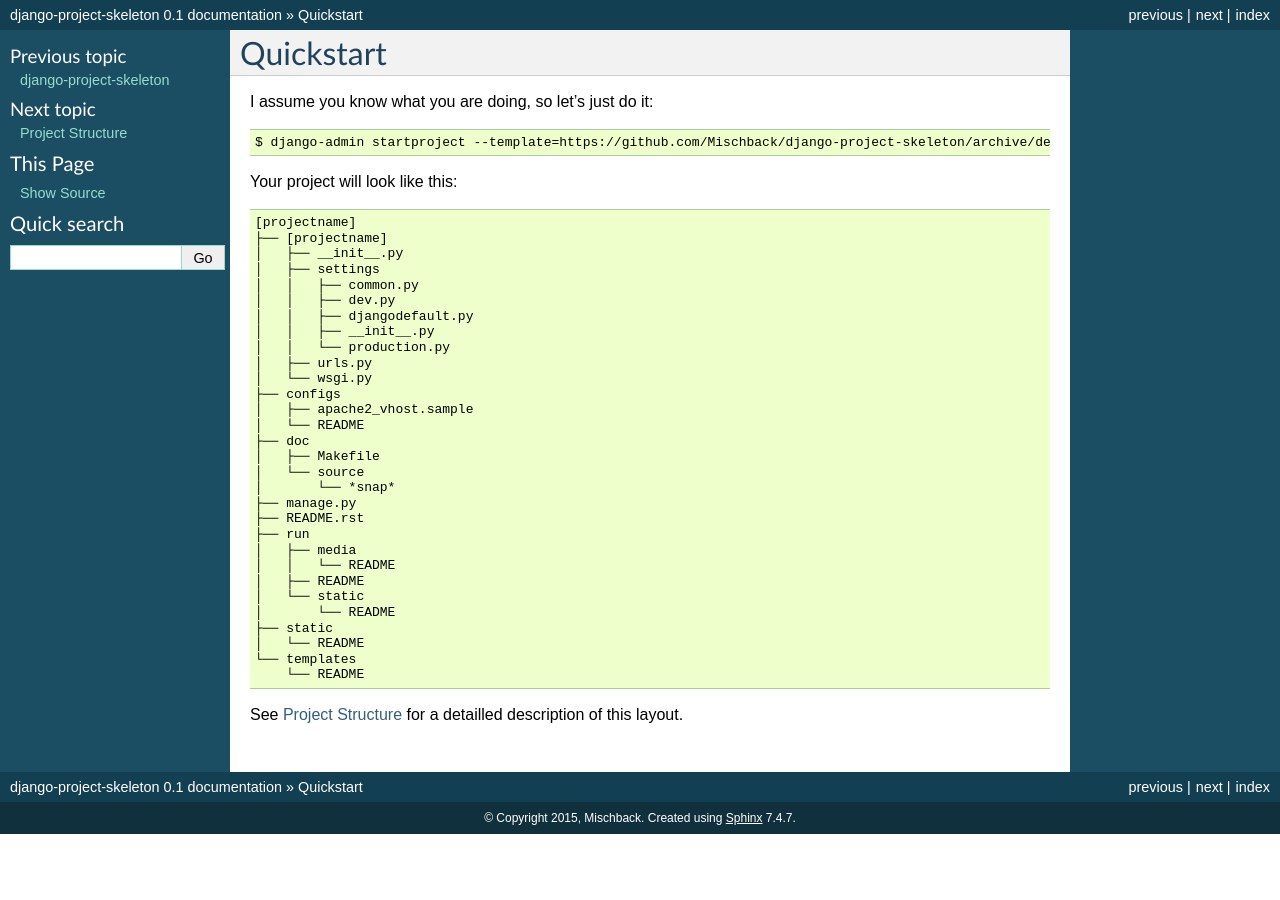
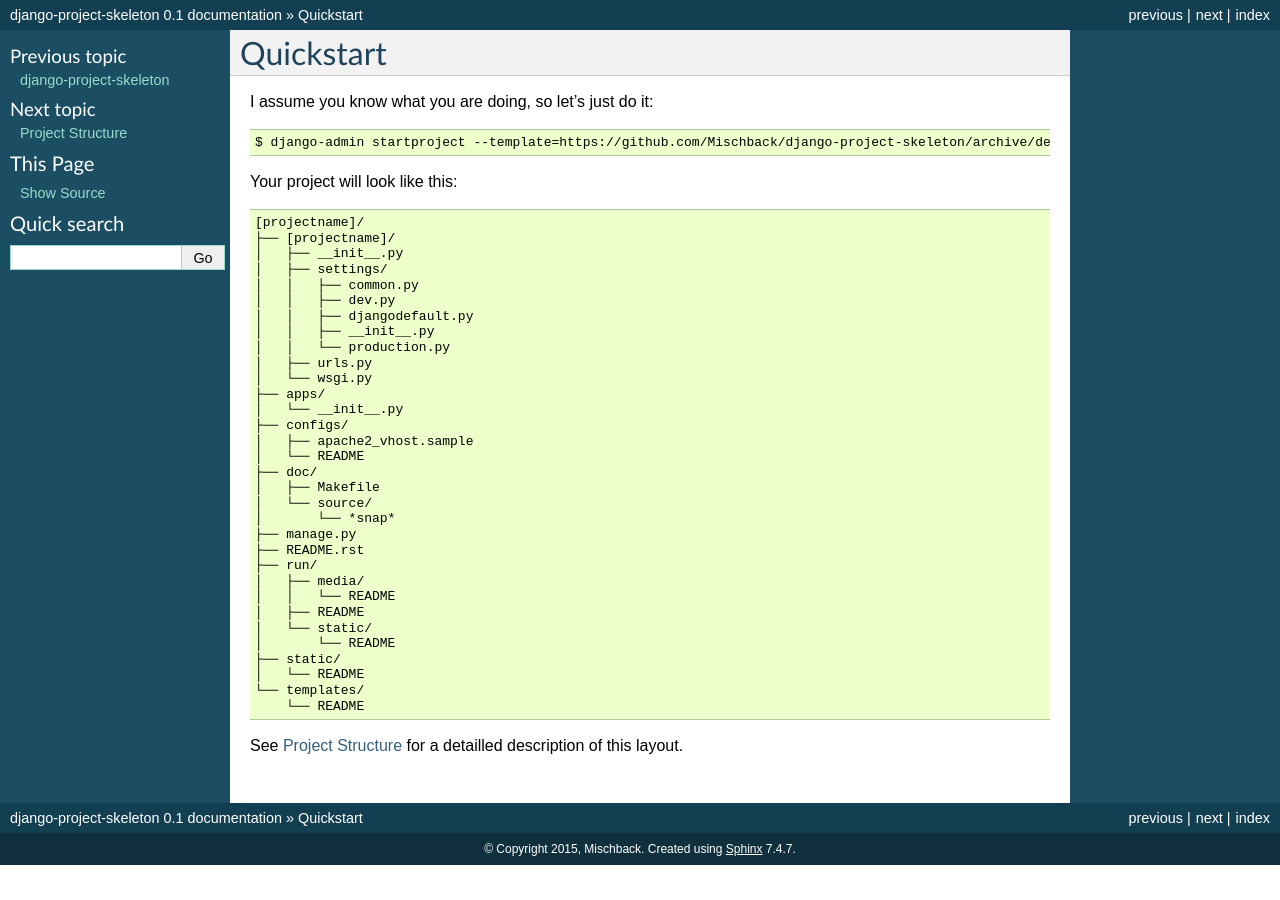
Before and after one commit to Mischback/django-project-skeleton, a Sphinx documentation site: the page built from doc/source/quickstart.rst, in a window 1280 px wide. Built offline with Sphinx 7.4.7, drawn with Linux system fonts in a browser that asks for light colours.

```diff
--- a/doc/source/quickstart.rst
+++ b/doc/source/quickstart.rst
@@ -7,10 +7,10 @@ I assume you know what you are doing, so let's just do it::
 
 Your project will look like this::
 
-    [projectname]
-    ├── [projectname]
+    [projectname]/
+    ├── [projectname]/
     │   ├── __init__.py
-    │   ├── settings
+    │   ├── settings/
     │   │   ├── common.py
     │   │   ├── dev.py
     │   │   ├── djangodefault.py
@@ -18,24 +18,26 @@ Your project will look like this::
     │   │   └── production.py
     │   ├── urls.py
     │   └── wsgi.py
-    ├── configs
+    ├── apps/
+    │   └── __init__.py
+    ├── configs/
     │   ├── apache2_vhost.sample
     │   └── README
-    ├── doc
+    ├── doc/
     │   ├── Makefile
-    │   └── source
+    │   └── source/
     │       └── *snap*
     ├── manage.py
     ├── README.rst
-    ├── run
-    │   ├── media
+    ├── run/
+    │   ├── media/
     │   │   └── README
     │   ├── README
-    │   └── static
+    │   └── static/
     │       └── README
-    ├── static
+    ├── static/
     │   └── README
-    └── templates
+    └── templates/
         └── README
 
 See :ref:`label-project-structure` for a detailled description of this layout.
```
Also changed, not shown: doc/source/structure.rst (+19 -0 lines), apps/__init__.py (added), 1 other file.
